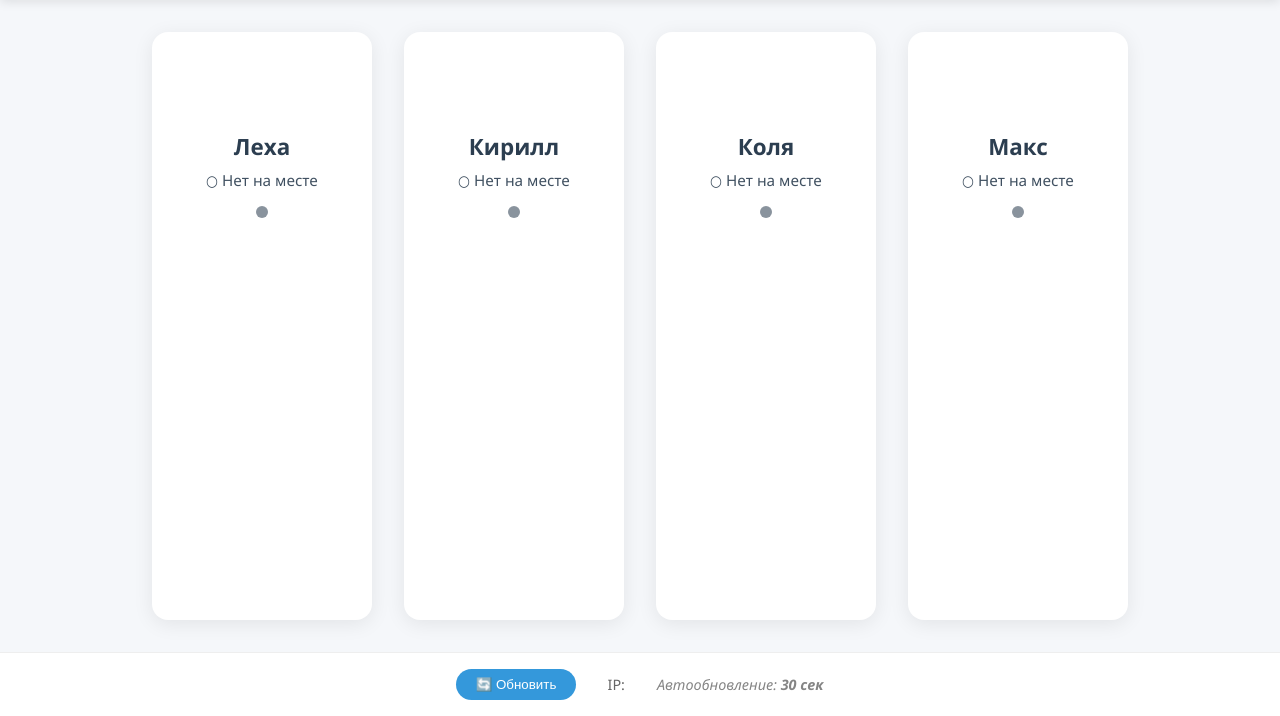
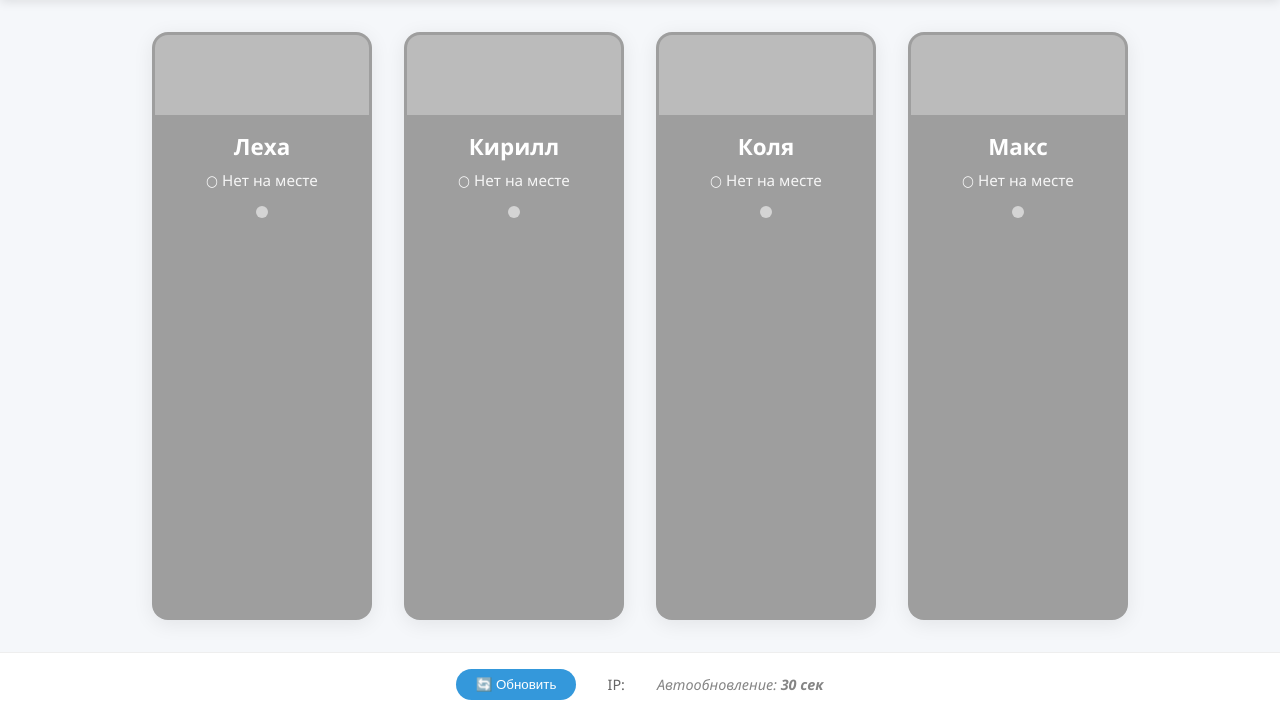
Before and after one commit to drakkx/office_monitor, a Flask app: page / in a window 1280 px wide. Shown: the part 84-800 px from the top of the page. Run offline with Flask 3, Linux system fonts and the light colour scheme; data that the repository does not hold is empty.

Commit message:
fix: render

```diff
--- a/vps/templates/index.html
+++ b/vps/templates/index.html
@@ -30,7 +30,7 @@
     <!-- Сетка столов -->
     <main class="desks-grid">
         {% for desk in desks %}
-        <div class="desk {{ desk.status_class }}" id="desk-{{ desk.id }}">
+        <div class="desk {% if desk.is_present %}present{% else %}absent{% endif %}" id="desk-{{ desk.id }}">
             <div class="desk-top"></div>
             <div class="desk-name">{{ desk.name }}</div>
             <div class="desk-status">
```
